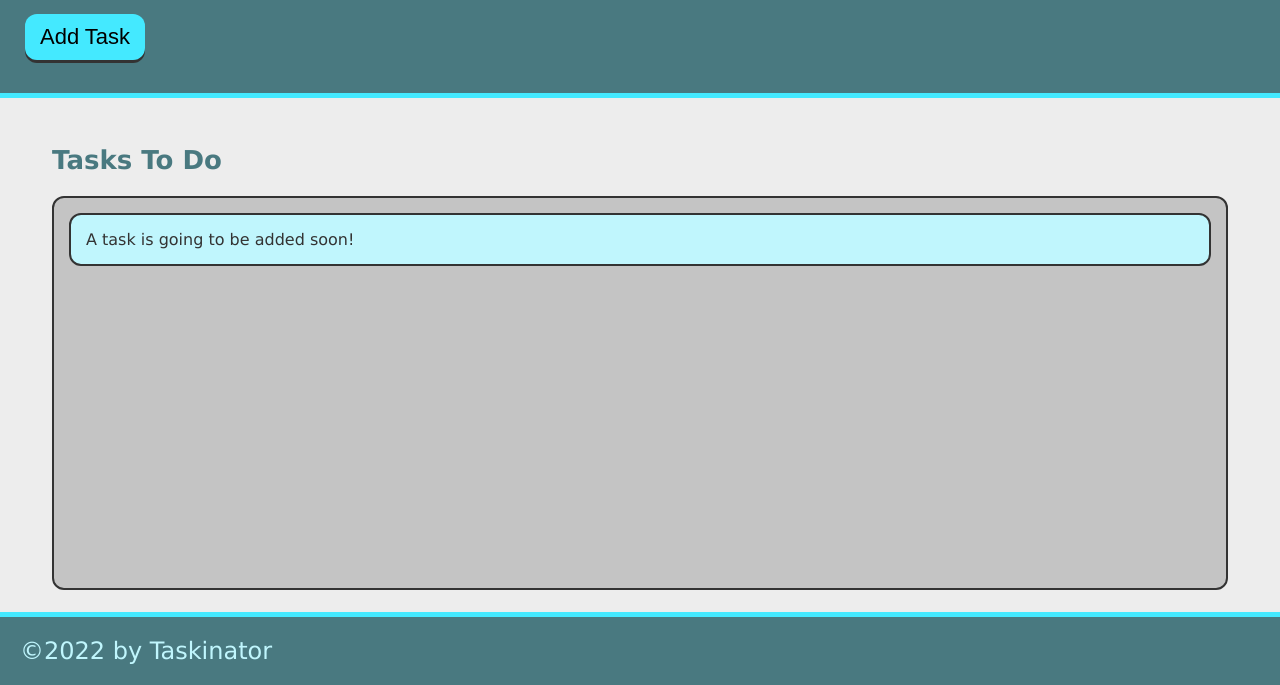
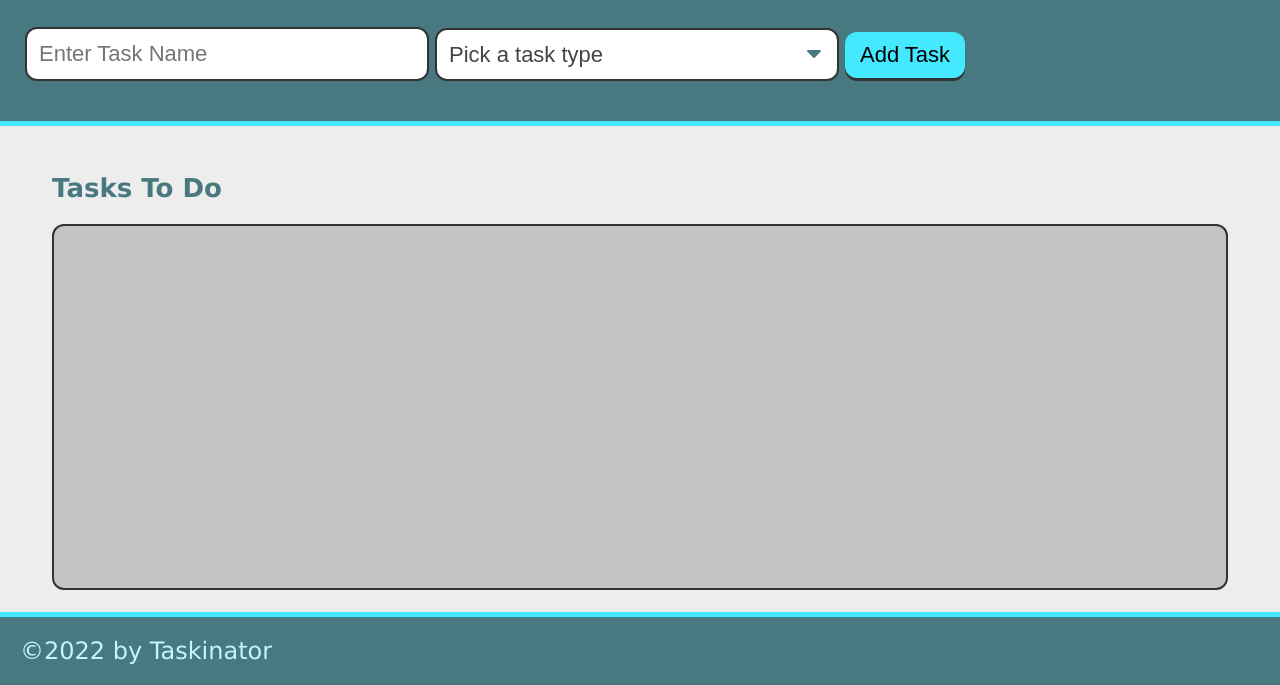
Before and after one commit to Moonman9/taskinator, a plain HTML site: page index.html in a window 1280 px wide. Shown: the part 115-800 px from the top of the page. Drawn offline with Linux system fonts and the light colour scheme.

Commit message:
drop down and text input added next to task button

```diff
--- a/index.html
+++ b/index.html
@@ -11,14 +11,29 @@
     <header>
         <h1 class="page-title">Taskinator</h1>
         <p>Click the button bellow to add a new task!</p>
-        <button class="btn" id="save-task">Add Task</button>
+        <form id="task-form">
+          <div class="form-group">
+            <input type="text" name="task-name" placeholder='Enter Task Name' />
+          </div>
+          <div class="form-group">
+            <select name='task-type' class='select-dropdown'>
+              <option value="" disabled selected>Pick a task type</option>
+              <option value='Print'>Print</option>
+              <option value='Web'>Web</option>
+              <option value='Mobile'>Mobile</option>
+            </select>
+          </div>
+          <div class="form-group">
+            <button class="btn" id="save-task">Add Task</button>
+          </div>
+        </form>
 
     </header>
     <main class="page-content">
         <section class="task-list-wrapper">
           <h2 class="list-title">Tasks To Do</h2>
           <ul class="task-list" id="tasks-to-do">
-            <li class="task-item">A task is going to be added soon!</li>
+            <!--To do tasks-->
           </ul>
         </section>
       </main>
```
